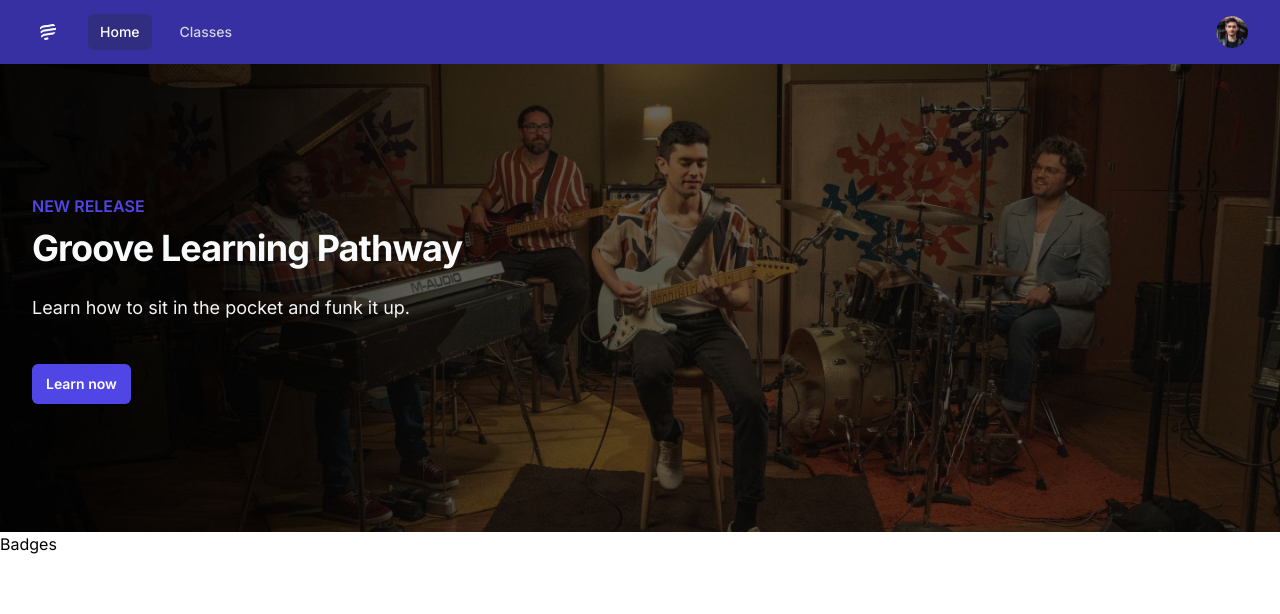
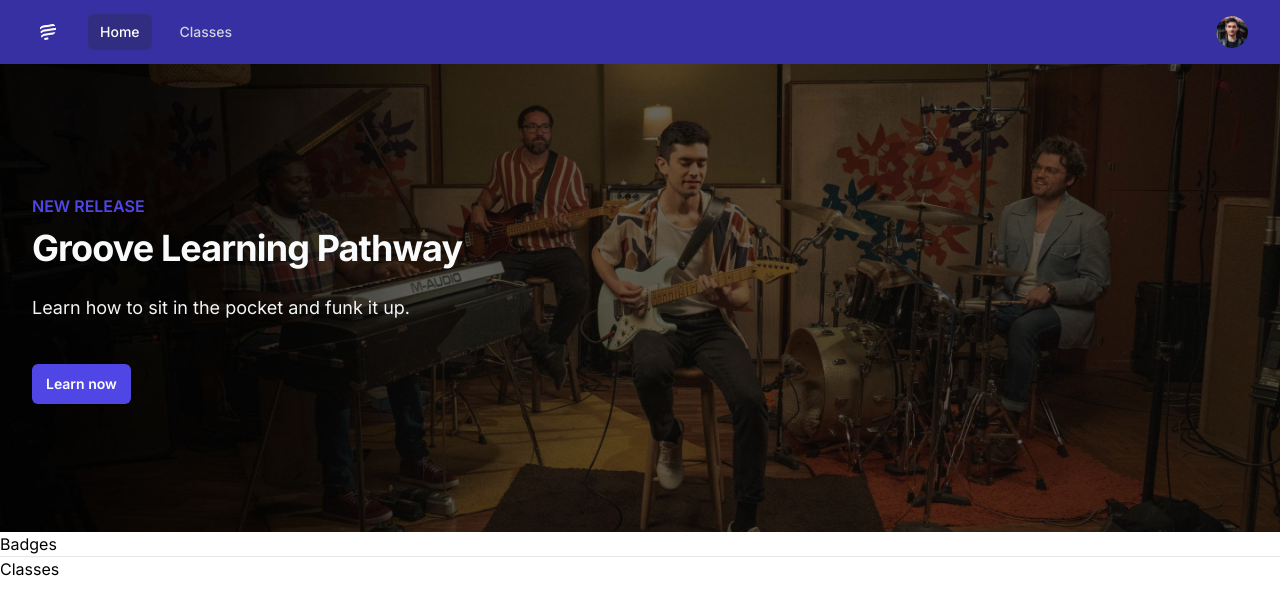
Before and after one commit to joelaul/pickupmusic, a Next.js app: page / in a window 1280 px wide. Shown: the top 614 px of the page. Built offline with nearby package versions, Linux system fonts and the light colour scheme.

Commit message:
Create classes component

```diff
--- a/src/app/page.tsx
+++ b/src/app/page.tsx
@@ -1,3 +1,4 @@
+import Classes from '@/app/classes/page';
 import Badges from '@/components/Badges/Badges';
 
 export default function Home() {
@@ -37,6 +38,10 @@ export default function Home() {
       </div>
 
       <Badges />
+
+      <hr />
+
+      <Classes />
     </main>
   );
 }
--- /dev/null
+++ b/src/components/Classes/Class.jsx
@@ -0,0 +1,3 @@
+export default function Classes() {
+  return <div>Classes</div>;
+}
```
